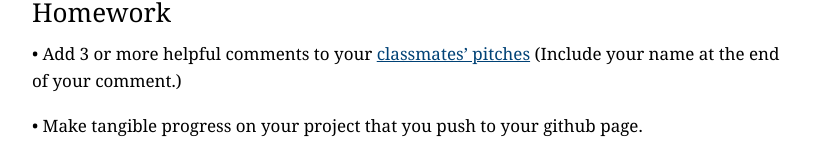
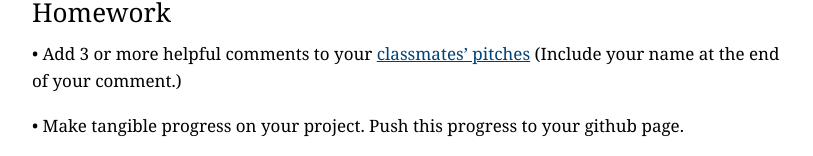
Before and after one commit to kpq/spring-2015, a Jekyll site: the page built from classes/do-the-work/index.md, in a window 1280 px wide. Shown: the part 1340-1496 px from the top of the page, without its empty margins (233-1046 px from the left). Built offline with Jekyll 4.4.1, drawn with Linux system fonts in a browser that asks for light colours; Markdown is read by kramdown in place of the engine named in the settings.

Commit message:
hw week 4

```diff
--- a/classes/do-the-work/index.md
+++ b/classes/do-the-work/index.md
@@ -57,4 +57,4 @@ Let's follow these instructions:
 • Add 3 or more helpful comments to your [classmates' pitches](https://docs.google.com/document/d/18PTOMXbPqJaTaK9jp9ijuxKvFg_ctK1g0QM2-qhWbcY/edit)
 (Include your name at the end of your comment.)
 
-• Make tangible progress on your project that you push to your github page.
+• Make tangible progress on your project. Push this progress to your github page.
```
Also changed, not shown: 1 other file.
